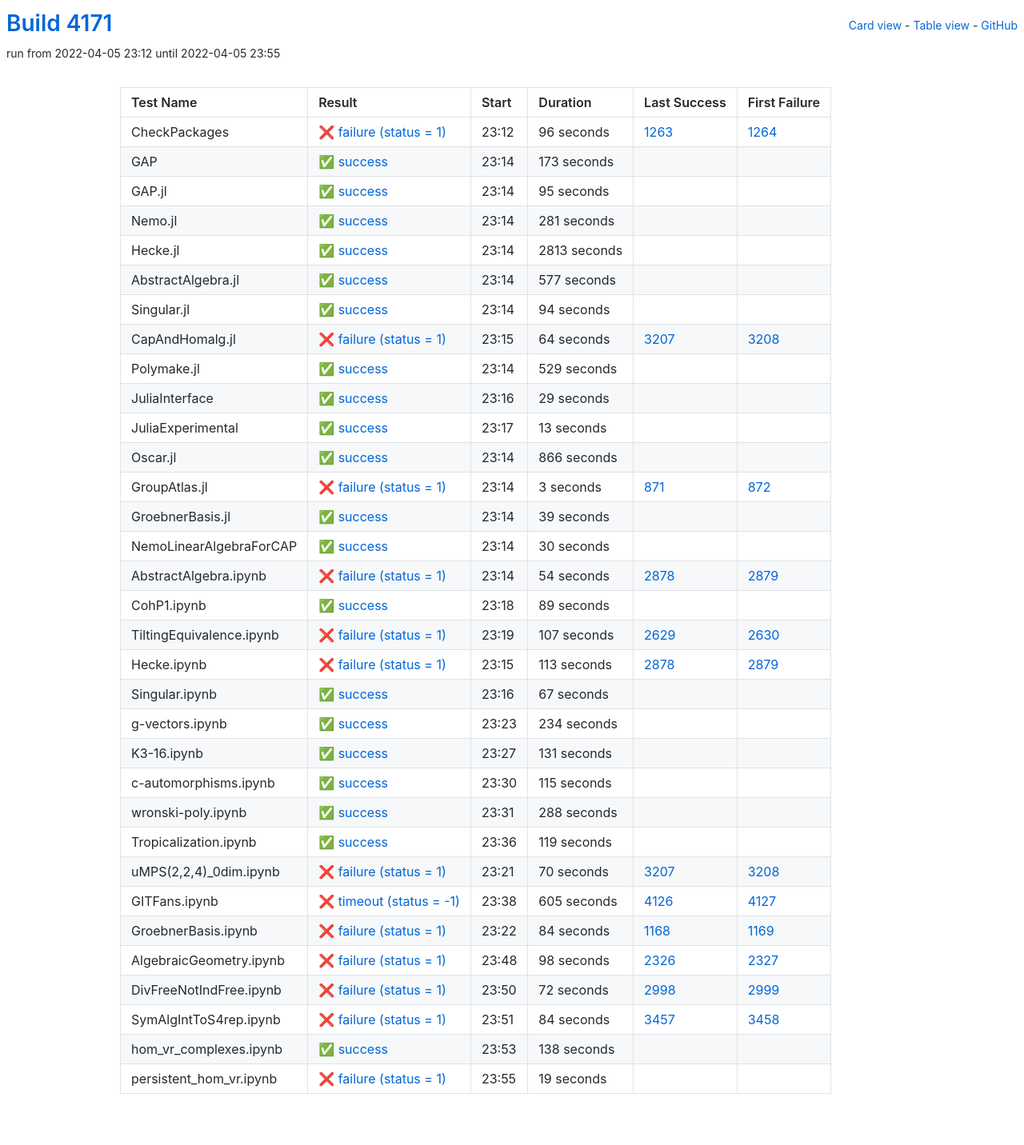
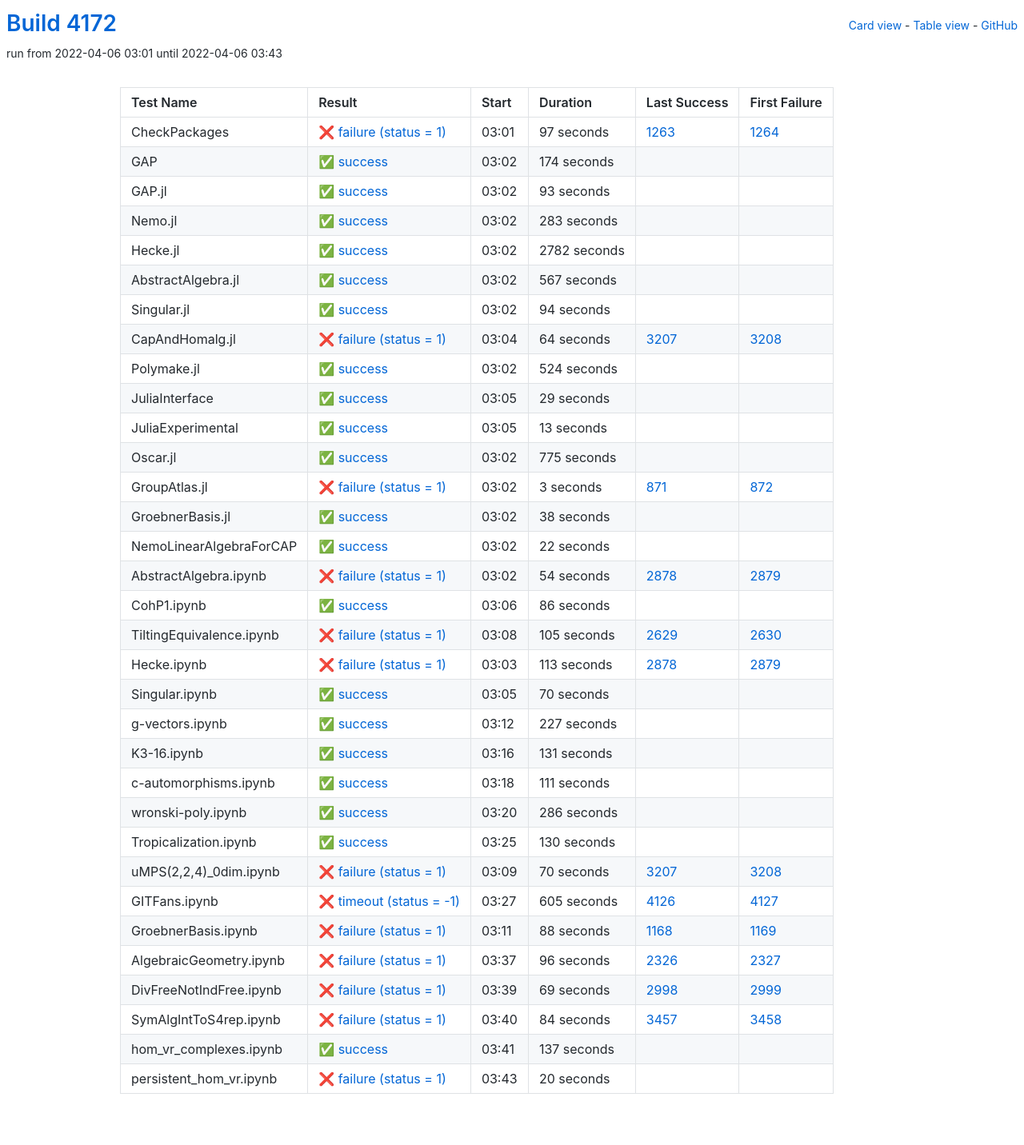
Before and after one commit to oscar-system/oscar-ci-status-stable, a Jekyll site: the page built from table.html, in a window 1280 px wide. Shown: the whole page at 80% size. Built offline with Jekyll 4.4.1, drawn with Linux system fonts in a browser that asks for light colours.

Commit message:
Build #4172

```diff
--- a/_data/ci.yml
+++ b/_data/ci.yml
@@ -1,6 +1,6 @@
 ---
-build: 4171
-build_url: https://oscarci.mathematik.uni-kl.de/job/oscar-stable/4171/
+build: 4172
+build_url: https://oscarci.mathematik.uni-kl.de/job/oscar-stable/4172/
 job: oscar-stable
 organization: oscar-system
 repo: oscar-ci-status-stable
@@ -8,80 +8,80 @@ repourl: https://github.com/oscar-system/oscar-ci-status-stable
 tests:
 - name: CheckPackages
   id: checkpackages
-  log: https://oscarci.mathematik.uni-kl.de/job/oscar-stable/4171/artifact/logs/build-4171/CheckPackages.log
-  start: 2022-04-05 23:12
+  log: https://oscarci.mathematik.uni-kl.de/job/oscar-stable/4172/artifact/logs/build-4172/CheckPackages.log
+  start: 2022-04-06 03:01
   success: false
   exitcode: 1
   status: failure
-  duration: 96
+  duration: 97
   last_success: 1263
   last_success_url: https://oscarci.mathematik.uni-kl.de/job/oscar-stable/1263/
   first_failure: 1264
   first_failure_url: https://oscarci.mathematik.uni-kl.de/job/oscar-stable/1264/
 - name: GAP
   id: gap
-  log: https://oscarci.mathematik.uni-kl.de/job/oscar-stable/4171/artifact/logs/build-4171/GAP.log
-  start: 2022-04-05 23:14
+  log: https://oscarci.mathematik.uni-kl.de/job/oscar-stable/4172/artifact/logs/build-4172/GAP.log
+  start: 2022-04-06 03:02
   success: true
   exitcode: 0
   status: success
-  duration: 173
+  duration: 174
   last_success: false
   last_success_url:
   first_failure: false
   first_failure_url:
 - name: GAP.jl
   id: gap-jl
-  log: https://oscarci.mathematik.uni-kl.de/job/oscar-stable/4171/artifact/logs/build-4171/GAP.jl.log
-  start: 2022-04-05 23:14
+  log: https://oscarci.mathematik.uni-kl.de/job/oscar-stable/4172/artifact/logs/build-4172/GAP.jl.log
+  start: 2022-04-06 03:02
   success: true
   exitcode: 0
   status: success
-  duration: 95
+  duration: 93
   last_success: false
   last_success_url:
   first_failure: false
   first_failure_url:
 - name: Nemo.jl
   id: nemo-jl
-  log: https://oscarci.mathematik.uni-kl.de/job/oscar-stable/4171/artifact/logs/build-4171/Nemo.jl.log
-  start: 2022-04-05 23:14
+  log: https://oscarci.mathematik.uni-kl.de/job/oscar-stable/4172/artifact/logs/build-4172/Nemo.jl.log
+  start: 2022-04-06 03:02
   success: true
   exitcode: 0
   status: success
-  duration: 281
+  duration: 283
   last_success: false
   last_success_url:
   first_failure: false
   first_failure_url:
 - name: Hecke.jl
   id: hecke-jl
-  log: https://oscarci.mathematik.uni-kl.de/job/oscar-stable/4171/artifact/logs/build-4171/Hecke.jl.log
-  start: 2022-04-05 23:14
+  log: https://oscarci.mathematik.uni-kl.de/job/oscar-stable/4172/artifact/logs/build-4172/Hecke.jl.log
+  start: 2022-04-06 03:02
   success: true
   exitcode: 0
   status: success
-  duration: 2813
+  duration: 2782
   last_success: false
   last_success_url:
   first_failure: false
   first_failure_url:
 - name: AbstractAlgebra.jl
   id: abstractalgebra-jl
-  log: https://oscarci.mathematik.uni-kl.de/job/oscar-stable/4171/artifact/logs/build-4171/AbstractAlgebra.jl.log
-  start: 2022-04-05 23:14
+  log: https://oscarci.mathematik.uni-kl.de/job/oscar-stable/4172/artifact/logs/build-4172/AbstractAlgebra.jl.log
+  start: 2022-04-06 03:02
   success: true
   exitcode: 0
   status: success
-  duration: 577
+  duration: 567
   last_success: false
   last_success_url:
   first_failure: false
   first_failure_url:
 - name: Singular.jl
   id: singular-jl
-  log: https://oscarci.mathematik.uni-kl.de/job/oscar-stable/4171/artifact/logs/build-4171/Singular.jl.log
-  start: 2022-04-05 23:14
+  log: https://oscarci.mathematik.uni-kl.de/job/oscar-stable/4172/artifact/logs/build-4172/Singular.jl.log
+  start: 2022-04-06 03:02
   success: true
   exitcode: 0
   status: success
@@ -92,8 +92,8 @@ tests:
   first_failure_url:
 - name: CapAndHomalg.jl
   id: capandhomalg-jl
-  log: https://oscarci.mathematik.uni-kl.de/job/oscar-stable/4171/artifact/logs/build-4171/CapAndHomalg.jl.log
-  start: 2022-04-05 23:15
+  log: https://oscarci.mathematik.uni-kl.de/job/oscar-stable/4172/artifact/logs/build-4172/CapAndHomalg.jl.log
+  start: 2022-04-06 03:04
   success: false
   exitcode: 1
   status: failure
@@ -104,20 +104,20 @@ tests:
   first_failure_url: https://oscarci.mathematik.uni-kl.de/job/oscar-stable/3208/
 - name: Polymake.jl
   id: polymake-jl
-  log: https://oscarci.mathematik.uni-kl.de/job/oscar-stable/4171/artifact/logs/build-4171/Polymake.jl.log
-  start: 2022-04-05 23:14
+  log: https://oscarci.mathematik.uni-kl.de/job/oscar-stable/4172/artifact/logs/build-4172/Polymake.jl.log
+  start: 2022-04-06 03:02
   success: true
   exitcode: 0
   status: success
-  duration: 529
+  duration: 524
   last_success: false
   last_success_url:
   first_failure: false
   first_failure_url:
 - name: JuliaInterface
   id: juliainterface
-  log: https://oscarci.mathematik.uni-kl.de/job/oscar-stable/4171/artifact/logs/build-4171/JuliaInterface.log
-  start: 2022-04-05 23:16
+  log: https://oscarci.mathematik.uni-kl.de/job/oscar-stable/4172/artifact/logs/build-4172/JuliaInterface.log
+  start: 2022-04-06 03:05
   success: true
   exitcode: 0
   status: success
@@ -128,8 +128,8 @@ tests:
   first_failure_url:
 - name: JuliaExperimental
   id: juliaexperimental
-  log: https://oscarci.mathematik.uni-kl.de/job/oscar-stable/4171/artifact/logs/build-4171/JuliaExperimental.log
-  start: 2022-04-05 23:17
+  log: https://oscarci.mathematik.uni-kl.de/job/oscar-stable/4172/artifact/logs/build-4172/JuliaExperimental.log
+  start: 2022-04-06 03:05
   success: true
   exitcode: 0
   status: success
@@ -140,20 +140,20 @@ tests:
   first_failure_url:
 - name: Oscar.jl
   id: oscar-jl
-  log: https://oscarci.mathematik.uni-kl.de/job/oscar-stable/4171/artifact/logs/build-4171/Oscar.jl.log
-  start: 2022-04-05 23:14
+  log: https://oscarci.mathematik.uni-kl.de/job/oscar-stable/4172/artifact/logs/build-4172/Oscar.jl.log
+  start: 2022-04-06 03:02
   success: true
   exitcode: 0
   status: success
-  duration: 866
+  duration: 775
   last_success: false
   last_success_url:
   first_failure: false
   first_failure_url:
 - name: GroupAtlas.jl
   id: groupatlas-jl
-  log: https://oscarci.mathematik.uni-kl.de/job/oscar-stable/4171/artifact/logs/build-4171/GroupAtlas.jl.log
-  start: 2022-04-05 23:14
+  log: https://oscarci.mathematik.uni-kl.de/job/oscar-stable/4172/artifact/logs/build-4172/GroupAtlas.jl.log
+  start: 2022-04-06 03:02
   success: false
   exitcode: 1
   status: failure
@@ -164,32 +164,32 @@ tests:
   first_failure_url: https://oscarci.mathematik.uni-kl.de/job/oscar-stable/872/
 - name: GroebnerBasis.jl
   id: groebnerbasis-jl
-  log: https://oscarci.mathematik.uni-kl.de/job/oscar-stable/4171/artifact/logs/build-4171/GroebnerBasis.jl.log
-  start: 2022-04-05 23:14
+  log: https://oscarci.mathematik.uni-kl.de/job/oscar-stable/4172/artifact/logs/build-4172/GroebnerBasis.jl.log
+  start: 2022-04-06 03:02
   success: true
   exitcode: 0
   status: success
-  duration: 39
+  duration: 38
   last_success: false
   last_success_url:
   first_failure: false
   first_failure_url:
 - name: NemoLinearAlgebraForCAP
   id: nemolinearalgebraforcap
-  log: https://oscarci.mathematik.uni-kl.de/job/oscar-stable/4171/artifact/logs/build-4171/NemoLinearAlgebraForCAP.log
-  start: 2022-04-05 23:14
+  log: https://oscarci.mathematik.uni-kl.de/job/oscar-stable/4172/artifact/logs/build-4172/NemoLinearAlgebraForCAP.log
+  start: 2022-04-06 03:02
   success: true
   exitcode: 0
   status: success
-  duration: 30
+  duration: 22
   last_success: false
   last_success_url:
   first_failure: false
   first_failure_url:
 - name: AbstractAlgebra.ipynb
   id: abstractalgebra-ipynb
-  log: https://oscarci.mathematik.uni-kl.de/job/oscar-stable/4171/artifact/logs/build-4171/AbstractAlgebra.ipynb.log
-  start: 2022-04-05 23:14
+  log: https://oscarci.mathematik.uni-kl.de/job/oscar-stable/4172/artifact/logs/build-4172/AbstractAlgebra.ipynb.log
+  start: 2022-04-06 03:02
   success: false
   exitcode: 1
   status: failure
@@ -200,32 +200,32 @@ tests:
   first_failure_url: https://oscarci.mathematik.uni-kl.de/job/oscar-stable/2879/
 - name: CohP1.ipynb
   id: cohp1-ipynb
-  log: https://oscarci.mathematik.uni-kl.de/job/oscar-stable/4171/artifact/logs/build-4171/CohP1.ipynb.log
-  start: 2022-04-05 23:18
+  log: https://oscarci.mathematik.uni-kl.de/job/oscar-stable/4172/artifact/logs/build-4172/CohP1.ipynb.log
+  start: 2022-04-06 03:06
   success: true
   exitcode: 0
   status: success
-  duration: 89
+  duration: 86
   last_success: false
   last_success_url:
   first_failure: false
   first_failure_url:
 - name: TiltingEquivalence.ipynb
   id: tiltingequivalence-ipynb
-  log: https://oscarci.mathematik.uni-kl.de/job/oscar-stable/4171/artifact/logs/build-4171/TiltingEquivalence.ipynb.log
-  start: 2022-04-05 23:19
+  log: https://oscarci.mathematik.uni-kl.de/job/oscar-stable/4172/artifact/logs/build-4172/TiltingEquivalence.ipynb.log
+  start: 2022-04-06 03:08
   success: false
   exitcode: 1
   status: failure
-  duration: 107
+  duration: 105
   last_success: 2629
   last_success_url: https://oscarci.mathematik.uni-kl.de/job/oscar-stable/2629/
   first_failure: 2630
   first_failure_url: https://oscarci.mathematik.uni-kl.de/job/oscar-stable/2630/
 - name: Hecke.ipynb
   id: hecke-ipynb
-  log: https://oscarci.mathematik.uni-kl.de/job/oscar-stable/4171/artifact/logs/build-4171/Hecke.ipynb.log
-  start: 2022-04-05 23:15
+  log: https://oscarci.mathematik.uni-kl.de/job/oscar-stable/4172/artifact/logs/build-4172/Hecke.ipynb.log
+  start: 2022-04-06 03:03
   success: false
   exitcode: 1
   status: failure
@@ -236,32 +236,32 @@ tests:
   first_failure_url: https://oscarci.mathematik.uni-kl.de/job/oscar-stable/2879/
 - name: Singular.ipynb
   id: singular-ipynb
-  log: https://oscarci.mathematik.uni-kl.de/job/oscar-stable/4171/artifact/logs/build-4171/Singular.ipynb.log
-  start: 2022-04-05 23:16
+  log: https://oscarci.mathematik.uni-kl.de/job/oscar-stable/4172/artifact/logs/build-4172/Singular.ipynb.log
+  start: 2022-04-06 03:05
   success: true
   exitcode: 0
   status: success
-  duration: 67
+  duration: 70
   last_success: false
   last_success_url:
   first_failure: false
   first_failure_url:
 - name: g-vectors.ipynb
   id: g-vectors-ipynb
-  log: https://oscarci.mathematik.uni-kl.de/job/oscar-stable/4171/artifact/logs/build-4171/g-vectors.ipynb.log
-  start: 2022-04-05 23:23
+  log: https://oscarci.mathematik.uni-kl.de/job/oscar-stable/4172/artifact/logs/build-4172/g-vectors.ipynb.log
+  start: 2022-04-06 03:12
   success: true
   exitcode: 0
   status: success
-  duration: 234
+  duration: 227
   last_success: false
   last_success_url:
   first_failure: false
   first_failure_url:
 - name: K3-16.ipynb
   id: k3-16-ipynb
-  log: https://oscarci.mathematik.uni-kl.de/job/oscar-stable/4171/artifact/logs/build-4171/K3-16.ipynb.log
-  start: 2022-04-05 23:27
+  log: https://oscarci.mathematik.uni-kl.de/job/oscar-stable/4172/artifact/logs/build-4172/K3-16.ipynb.log
+  start: 2022-04-06 03:16
   success: true
   exitcode: 0
   status: success
@@ -272,44 +272,44 @@ tests:
   first_failure_url:
 - name: c-automorphisms.ipynb
   id: c-automorphisms-ipynb
-  log: https://oscarci.mathematik.uni-kl.de/job/oscar-stable/4171/artifact/logs/build-4171/c-automorphisms.ipynb.log
-  start: 2022-04-05 23:30
+  log: https://oscarci.mathematik.uni-kl.de/job/oscar-stable/4172/artifact/logs/build-4172/c-automorphisms.ipynb.log
+  start: 2022-04-06 03:18
   success: true
   exitcode: 0
   status: success
-  duration: 115
+  duration: 111
   last_success: false
   last_success_url:
   first_failure: false
   first_failure_url:
 - name: wronski-poly.ipynb
   id: wronski-poly-ipynb
-  log: https://oscarci.mathematik.uni-kl.de/job/oscar-stable/4171/artifact/logs/build-4171/wronski-poly.ipynb.log
-  start: 2022-04-05 23:31
+  log: https://oscarci.mathematik.uni-kl.de/job/oscar-stable/4172/artifact/logs/build-4172/wronski-poly.ipynb.log
+  start: 2022-04-06 03:20
   success: true
   exitcode: 0
   status: success
-  duration: 288
+  duration: 286
   last_success: false
   last_success_url:
   first_failure: false
   first_failure_url:
 - name: Tropicalization.ipynb
   id: tropicalization-ipynb
-  log: https://oscarci.mathematik.uni-kl.de/job/oscar-stable/4171/artifact/logs/build-4171/Tropicalization.ipynb.log
-  start: 2022-04-05 23:36
+  log: https://oscarci.mathematik.uni-kl.de/job/oscar-stable/4172/artifact/logs/build-4172/Tropicalization.ipynb.log
+  start: 2022-04-06 03:25
   success: true
   exitcode: 0
   status: success
-  duration: 119
+  duration: 130
   last_success: false
   last_success_url:
   first_failure: false
   first_failure_url:
 - name: uMPS(2,2,4)_0dim.ipynb
   id: umps-2-2-4-0dim-ipynb
-  log: https://oscarci.mathematik.uni-kl.de/job/oscar-stable/4171/artifact/logs/build-4171/uMPS-2-2-4-_0dim.ipynb.log
-  start: 2022-04-05 23:21
+  log: https://oscarci.mathematik.uni-kl.de/job/oscar-stable/4172/artifact/logs/build-4172/uMPS-2-2-4-_0dim.ipynb.log
+  start: 2022-04-06 03:09
   success: false
   exitcode: 1
   status: failure
@@ -320,8 +320,8 @@ tests:
   first_failure_url: https://oscarci.mathematik.uni-kl.de/job/oscar-stable/3208/
 - name: GITFans.ipynb
   id: gitfans-ipynb
-  log: https://oscarci.mathematik.uni-kl.de/job/oscar-stable/4171/artifact/logs/build-4171/GITFans.ipynb.log
-  start: 2022-04-05 23:38
+  log: https://oscarci.mathematik.uni-kl.de/job/oscar-stable/4172/artifact/logs/build-4172/GITFans.ipynb.log
+  start: 2022-04-06 03:27
   success: false
   exitcode: -1
   status: timeout
@@ -332,44 +332,44 @@ tests:
   first_failure_url: https://oscarci.mathematik.uni-kl.de/job/oscar-stable/4127/
 - name: GroebnerBasis.ipynb
   id: groebnerbasis-ipynb
-  log: https://oscarci.mathematik.uni-kl.de/job/oscar-stable/4171/artifact/logs/build-4171/GroebnerBasis.ipynb.log
-  start: 2022-04-05 23:22
+  log: https://oscarci.mathematik.uni-kl.de/job/oscar-stable/4172/artifact/logs/build-4172/GroebnerBasis.ipynb.log
+  start: 2022-04-06 03:11
   success: false
   exitcode: 1
   status: failure
-  duration: 84
+  duration: 88
   last_success: 1168
   last_success_url: https://oscarci.mathematik.uni-kl.de/job/oscar-stable/1168/
   first_failure: 1169
   first_failure_url: https://oscarci.mathematik.uni-kl.de/job/oscar-stable/1169/
 - name: AlgebraicGeometry.ipynb
   id: algebraicgeometry-ipynb
-  log: https://oscarci.mathematik.uni-kl.de/job/oscar-stable/4171/artifact/logs/build-4171/AlgebraicGeometry.ipynb.log
-  start: 2022-04-05 23:48
+  log: https://oscarci.mathematik.uni-kl.de/job/oscar-stable/4172/artifact/logs/build-4172/AlgebraicGeometry.ipynb.log
+  start: 2022-04-06 03:37
   success: false
   exitcode: 1
   status: failure
-  duration: 98
+  duration: 96
   last_success: 2326
   last_success_url: https://oscarci.mathematik.uni-kl.de/job/oscar-stable/2326/
   first_failure: 2327
   first_failure_url: https://oscarci.mathematik.uni-kl.de/job/oscar-stable/2327/
 - name: DivFreeNotIndFree.ipynb
   id: divfreenotindfree-ipynb
-  log: https://oscarci.mathematik.uni-kl.de/job/oscar-stable/4171/artifact/logs/build-4171/DivFreeNotIndFree.ipynb.log
-  start: 2022-04-05 23:50
+  log: https://oscarci.mathematik.uni-kl.de/job/oscar-stable/4172/artifact/logs/build-4172/DivFreeNotIndFree.ipynb.log
+  start: 2022-04-06 03:39
   success: false
   exitcode: 1
   status: failure
-  duration: 72
+  duration: 69
   last_success: 2998
   last_success_url: https://oscarci.mathematik.uni-kl.de/job/oscar-stable/2998/
   first_failure: 2999
   first_failure_url: https://oscarci.mathematik.uni-kl.de/job/oscar-stable/2999/
 - name: SymAlgIntToS4rep.ipynb
   id: symalginttos4rep-ipynb
-  log: https://oscarci.mathematik.uni-kl.de/job/oscar-stable/4171/artifact/logs/build-4171/SymAlgIntToS4rep.ipynb.log
-  start: 2022-04-05 23:51
+  log: https://oscarci.mathematik.uni-kl.de/job/oscar-stable/4172/artifact/logs/build-4172/SymAlgIntToS4rep.ipynb.log
+  start: 2022-04-06 03:40
   success: false
   exitcode: 1
   status: failure
@@ -380,24 +380,24 @@ tests:
   first_failure_url: https://oscarci.mathematik.uni-kl.de/job/oscar-stable/3458/
 - name: hom_vr_complexes.ipynb
   id: hom-vr-complexes-ipynb
-  log: https://oscarci.mathematik.uni-kl.de/job/oscar-stable/4171/artifact/logs/build-4171/hom_vr_complexes.ipynb.log
-  start: 2022-04-05 23:53
+  log: https://oscarci.mathematik.uni-kl.de/job/oscar-stable/4172/artifact/logs/build-4172/hom_vr_complexes.ipynb.log
+  start: 2022-04-06 03:41
   success: true
   exitcode: 0
   status: success
-  duration: 138
+  duration: 137
   last_success: false
   last_success_url:
   first_failure: false
   first_failure_url:
 - name: persistent_hom_vr.ipynb
   id: persistent-hom-vr-ipynb
-  log: https://oscarci.mathematik.uni-kl.de/job/oscar-stable/4171/artifact/logs/build-4171/persistent_hom_vr.ipynb.log
-  start: 2022-04-05 23:55
+  log: https://oscarci.mathematik.uni-kl.de/job/oscar-stable/4172/artifact/logs/build-4172/persistent_hom_vr.ipynb.log
+  start: 2022-04-06 03:43
   success: false
   exitcode: 1
   status: failure
-  duration: 19
+  duration: 20
   last_success: false
   last_success_url:
   first_failure: false
```
Also changed, not shown: README.md.
